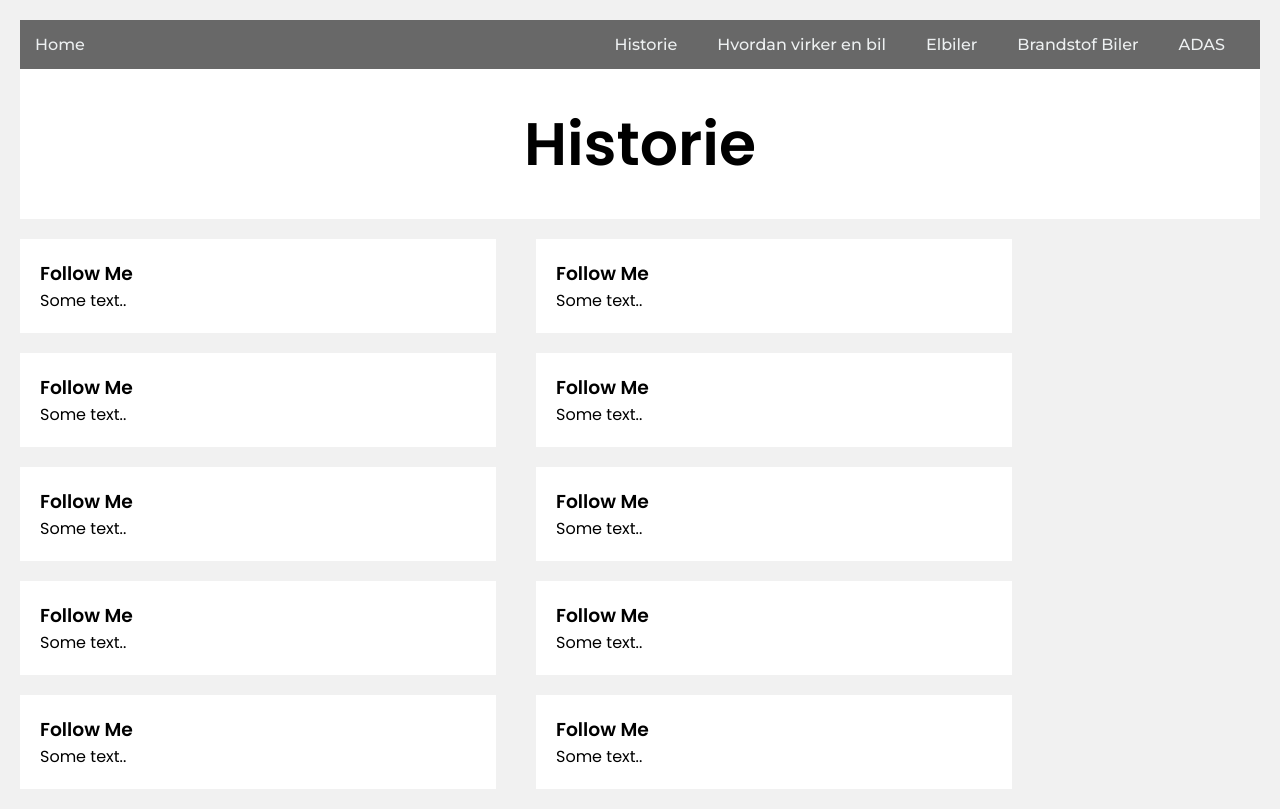
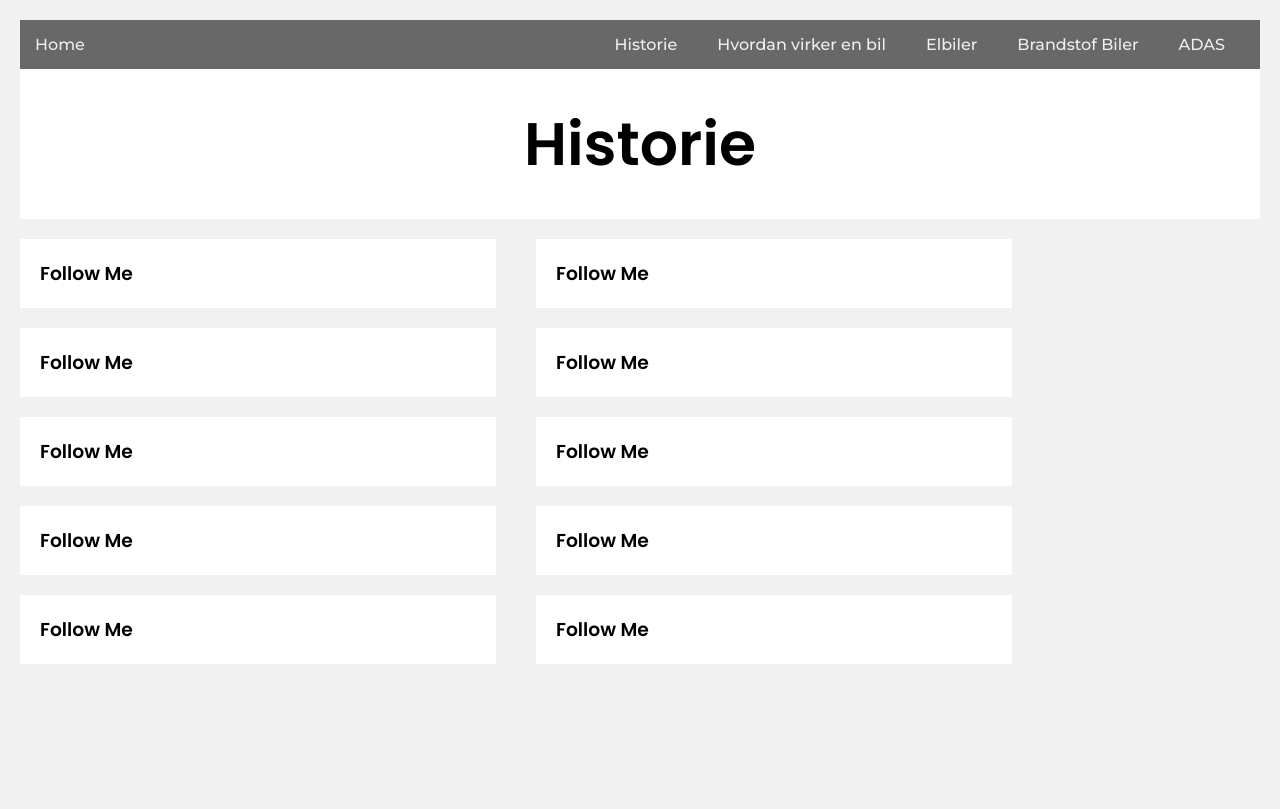
Before and after one commit to B0tCreati0n/Bilside, a plain HTML site: page Templates/Under Subject/index.html in a window 1280 px wide. Drawn offline with Linux system fonts and the light colour scheme.

Commit message:
minor changes i guess can't remember change hours ago

```diff
--- a/Templates/Under Subject/index.html
+++ b/Templates/Under Subject/index.html
@@ -7,7 +7,7 @@
     <link rel="stylesheet" href="./style.css">
     <link href="https://fonts.googleapis.com/css?family=Montserrat:500&display=swap" rel="stylesheet">
     <link href="https://fonts.googleapis.com/css2?family=Noto+Sans:wght@700&family=Poppins:wght@400;500;600&display=swap" rel="stylesheet">
-    <title>Historien omkring biler</title>
+    <title>Historien omkring biler - B0tCreati0n</title>
 </head>
 <body>
     <!--header-->
@@ -46,45 +46,45 @@
       <div class="leftcolumn">
         <div class="card">
           <h3>Follow Me</h3>
-          <p>Some text..</p>
+
         </div>
         <div class="card">
           <h3>Follow Me</h3>
-          <p>Some text..</p>
+
         </div>
         <div class="card">
           <h3>Follow Me</h3>
-          <p>Some text..</p>
+
         </div>
         <div class="card">
           <h3>Follow Me</h3>
-          <p>Some text..</p>
+
         </div>
         <div class="card">
           <h3>Follow Me</h3>
-          <p>Some text..</p>
+
         </div>
       </div>
       <div class="rightcolumn">
         <div class="card">
           <h3>Follow Me</h3>
-          <p>Some text..</p>
+
         </div>
         <div class="card">
           <h3>Follow Me</h3>
-          <p>Some text..</p>
+
         </div>
         <div class="card">
           <h3>Follow Me</h3>
-          <p>Some text..</p>
+
         </div>
         <div class="card">
           <h3>Follow Me</h3>
-          <p>Some text..</p>
+
         </div>
         <div class="card">
           <h3>Follow Me</h3>
-          <p>Some text..</p>
+
         </div>
       </div>
     </div>
```
Also changed, not shown: Templates/Post/index.html (+1 -1 lines), homepage/index.html (+1 -1 lines).
